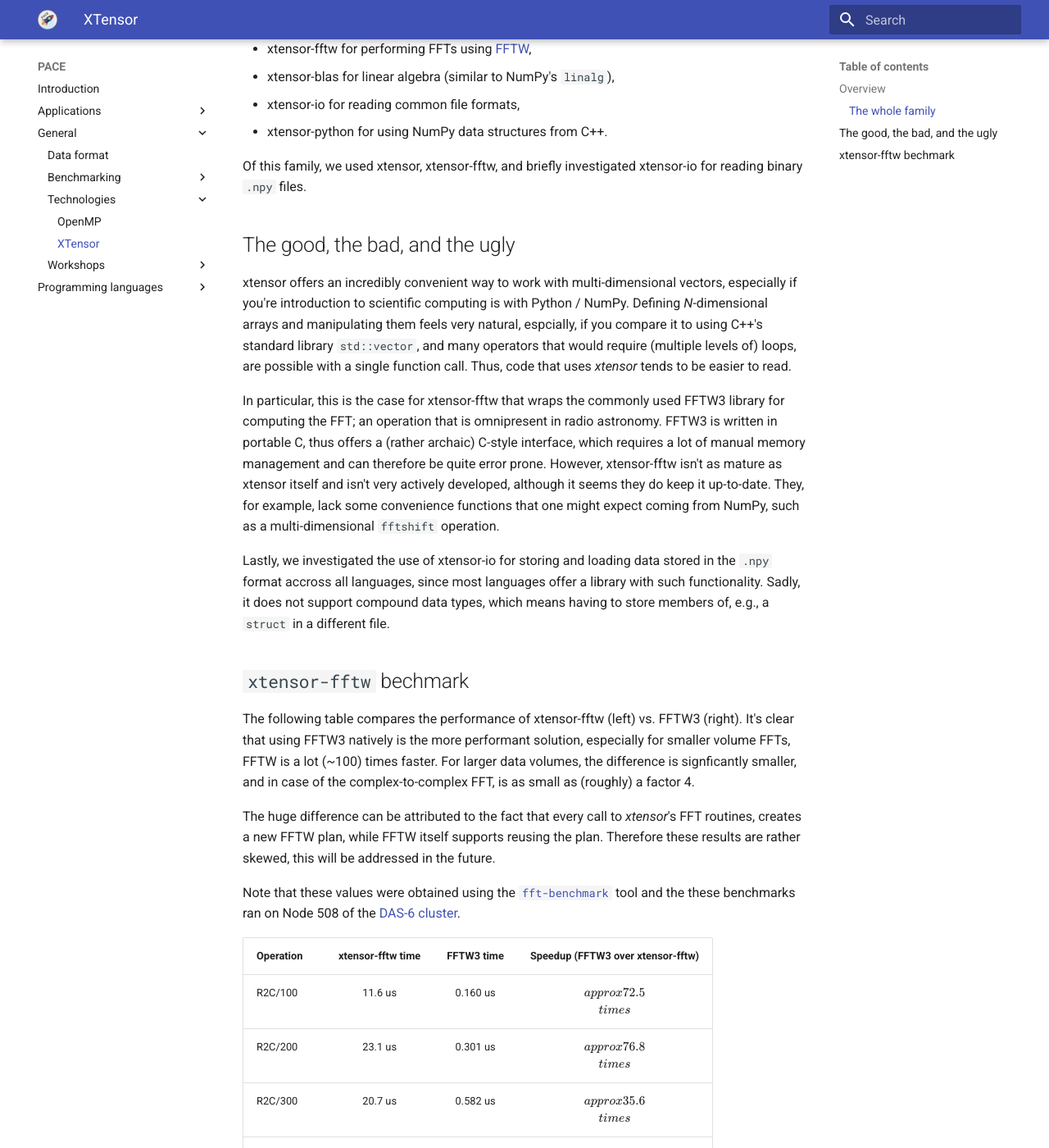
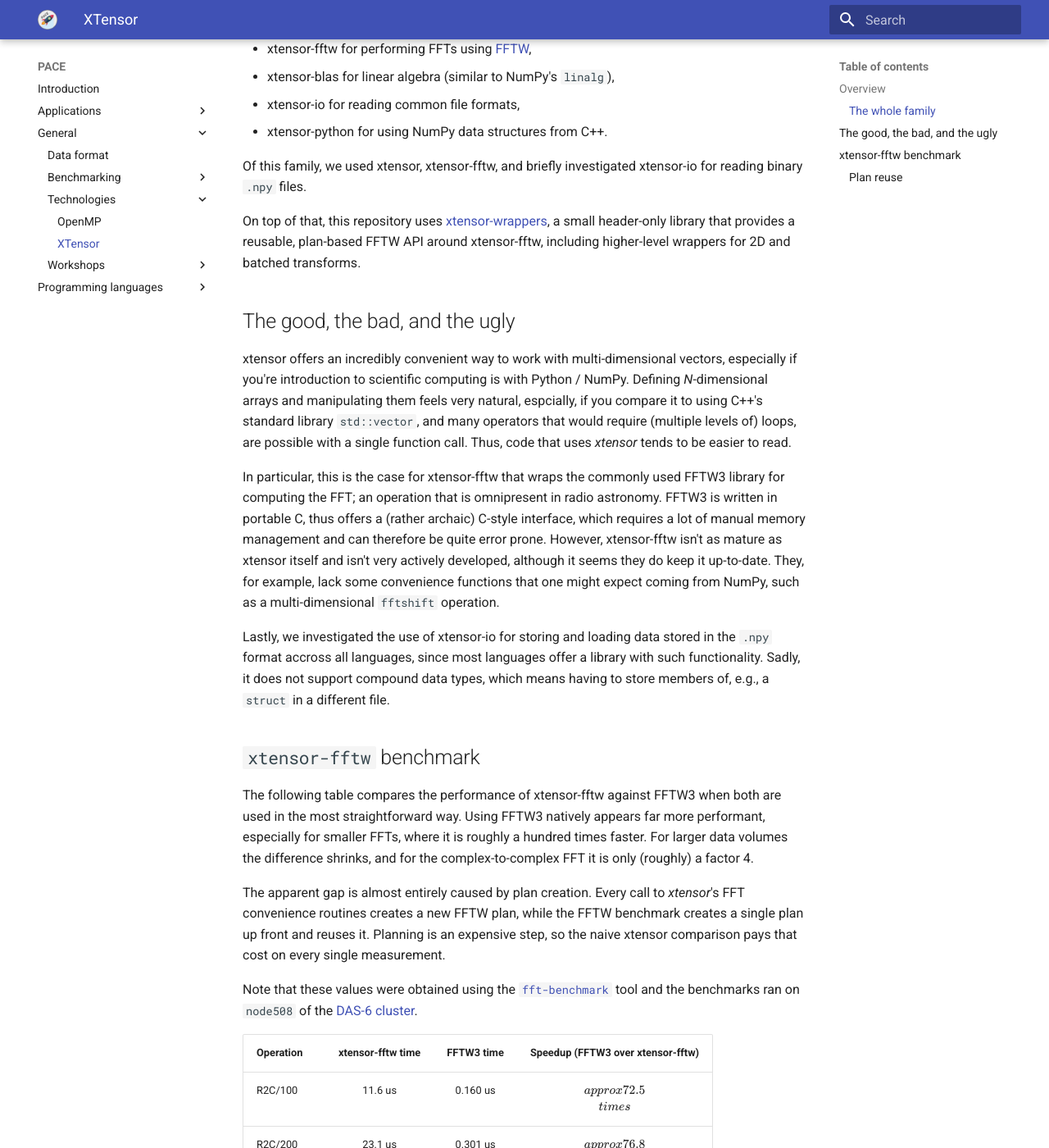
Before and after one commit to astron-rd/PACE, an MkDocs documentation site: the page built from docs/general/technologies/xtensor.md, in a window 1280 px wide and 1400 px high, scrolled down 650 px. Shown: the whole window at 82% size. Built offline with MkDocs 1.6.1 and Material for MkDocs 9.7.7, drawn with Linux system fonts in a browser that asks for light colours; nearby versions of some CDN libraries; some of the changed text lies outside the part shown.

Commit message:
Document xtensor-fftw plan reuse findings

```diff
--- a/docs/general/technologies/xtensor.md
+++ b/docs/general/technologies/xtensor.md
@@ -20,6 +20,8 @@
 
 Of this family, we used xtensor, xtensor-fftw, and briefly investigated xtensor-io for reading binary `.npy` files.
 
+On top of that, this repository uses [xtensor-wrappers](https://github.com/astron-rd/xtensor-wrappers), a small header-only library that provides a reusable, plan-based FFTW API around xtensor-fftw, including higher-level wrappers for 2D and batched transforms.
+
 ## The good, the bad, and the ugly
 
 xtensor offers an incredibly convenient way to work with multi-dimensional vectors, especially if you're introduction to scientific computing is with Python / NumPy. Defining *N*-dimensional arrays and manipulating them feels very natural, espcially, if you compare it to using C++'s standard library `std::vector`, and many operators that would require (multiple levels of) loops, are possible with a single function call. Thus, code that uses *xtensor* tends to be easier to read.
@@ -28,13 +30,13 @@
 
 Lastly, we investigated the use of xtensor-io for storing and loading data stored in the `.npy` format accross all languages, since most languages offer a library with such functionality. Sadly, it does not support compound data types, which means having to store members of, e.g., a `struct` in a different file.
 
-## `xtensor-fftw` bechmark
+## `xtensor-fftw` benchmark
 
-The following table compares the performance of xtensor-fftw (left) vs. FFTW3 (right). It's clear that using FFTW3 natively is the more performant solution, especially for smaller volume FFTs, FFTW is a lot (~100) times faster. For larger data volumes, the difference is signficantly smaller, and in case of the complex-to-complex FFT, is as small as (roughly) a factor 4.
+The following table compares the performance of xtensor-fftw against FFTW3 when both are used in the most straightforward way. Using FFTW3 natively appears far more performant, especially for smaller FFTs, where it is roughly a hundred times faster. For larger data volumes the difference shrinks, and for the complex-to-complex FFT it is only (roughly) a factor 4.
 
-The huge difference can be attributed to the fact that every call to *xtensor*'s FFT routines, creates a new FFTW plan, while FFTW itself supports reusing the plan. Therefore these results are rather skewed, this will be addressed in the future.
+The apparent gap is almost entirely caused by plan creation. Every call to *xtensor*'s FFT convenience routines creates a new FFTW plan, while the FFTW benchmark creates a single plan up front and reuses it. Planning is an expensive step, so the naive xtensor comparison pays that cost on every single measurement.
 
-Note that these values were obtained using the [`fft-benchmark`](https://git.astron.nl/RD/fft-benchmark) tool and the these benchmarks ran on Node 508 of the [DAS-6 cluster](https://www.cs.vu.nl/das6/clusters.shtml).
+Note that these values were obtained using the [`fft-benchmark`](https://git.astron.nl/RD/fft-benchmark) tool and the benchmarks ran on `node508` of the [DAS-6 cluster](https://www.cs.vu.nl/das6/clusters.shtml).
 
 | Operation | xtensor-fftw time | FFTW3 time | Speedup (FFTW3 over xtensor-fftw) |
 | :--- | :---: | :---: | :---: |
@@ -68,3 +70,18 @@
 | C2C/800 | 11.1 us | 2.48 us | $\\approx 4.5\\times$ |
 | C2C/900 | 28.6 us | 5.33 us | $\\approx 5.4\\times$ |
 | C2C/1000 | 20.0 us | 4.35 us | $\\approx 4.6\\times$ |
+
+### Plan reuse
+
+The benchmark above compares apples with oranges: the xtensor-fftw numbers include plan creation on every call, the FFTW numbers reuse a single plan. When both sides create the plan once and reuse it, the difference almost completely disappears, as the table below shows. xtensor-fftw is a wrapper around FFTW, so once the plan exists, execution is the same code path.
+
+| Operation | FFTW3 time | xtensor-fftw plan time | Speedup (FFTW3 over xtensor-fftw) |
+| :--- | :---: | :---: | :---: |
+| R2C/100 | 0.051 us | 0.052 us | $\\approx 1.0\\times$ |
+| R2C/1000 | 0.714 us | 0.739 us | $\\approx 1.0\\times$ |
+| C2R/100 | 0.054 us | 0.053 us | $\\approx 1.0\\times$ |
+| C2R/1000 | 0.744 us | 0.752 us | $\\approx 1.0\\times$ |
+| C2C/100 | 0.075 us | 0.081 us | $\\approx 1.0\\times$ |
+| C2C/1000 | 1.67 us | 1.67 us | $\\approx 1.0\\times$ |
+
+These values were obtained with the same `fft-benchmark` tool, updated so the xtensor-fftw benchmark creates its plan before the timed loop. The takeaway is that the choice of wrapper matters little for performance. What matters is using the plan based interface, so plan creation happens once and the same plan is reused for every transform of the same size. That is where the real end-to-end gains come from, and it is exactly what `xtensor-wrappers` provides and what the C++ implementations in this repository use.
```
